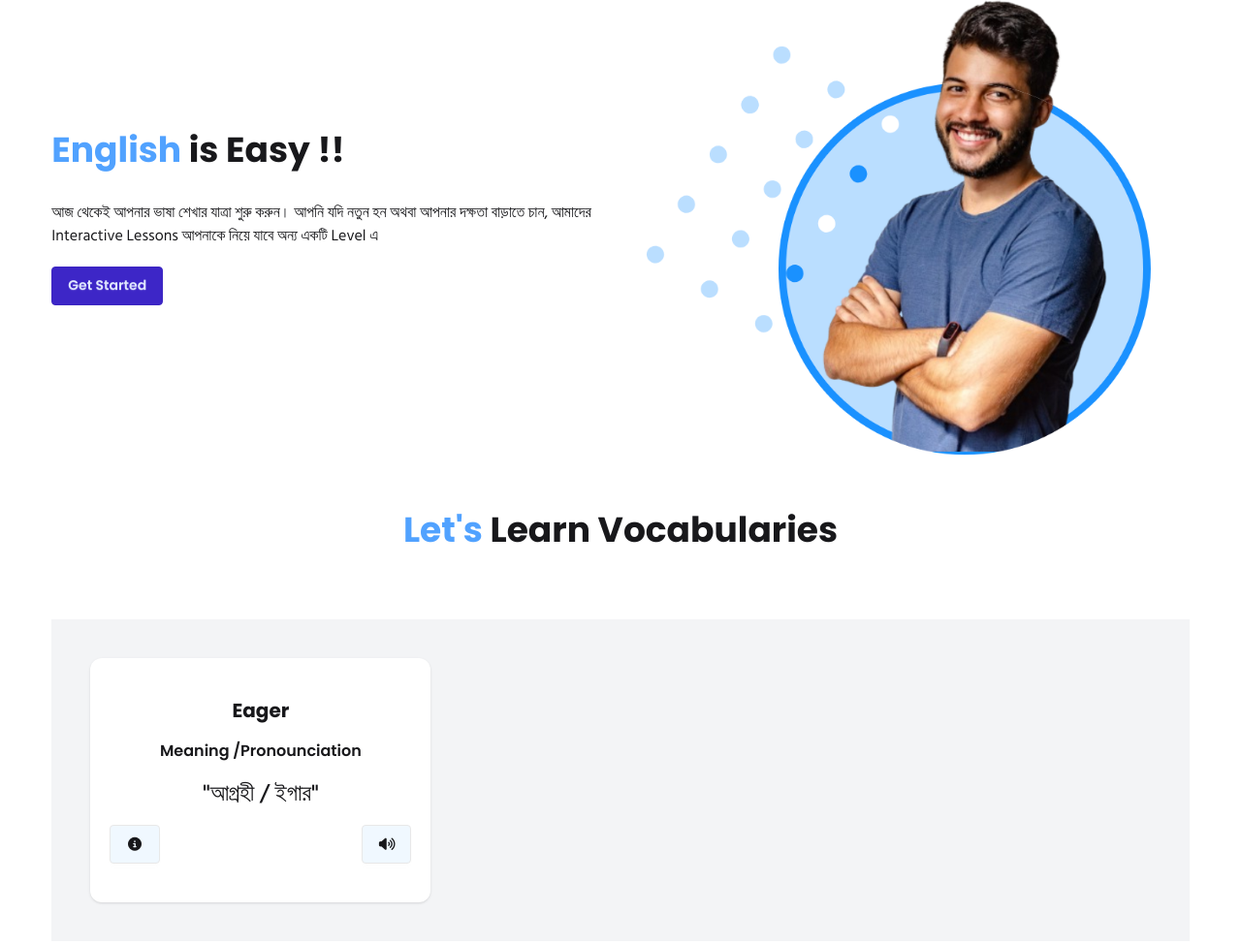
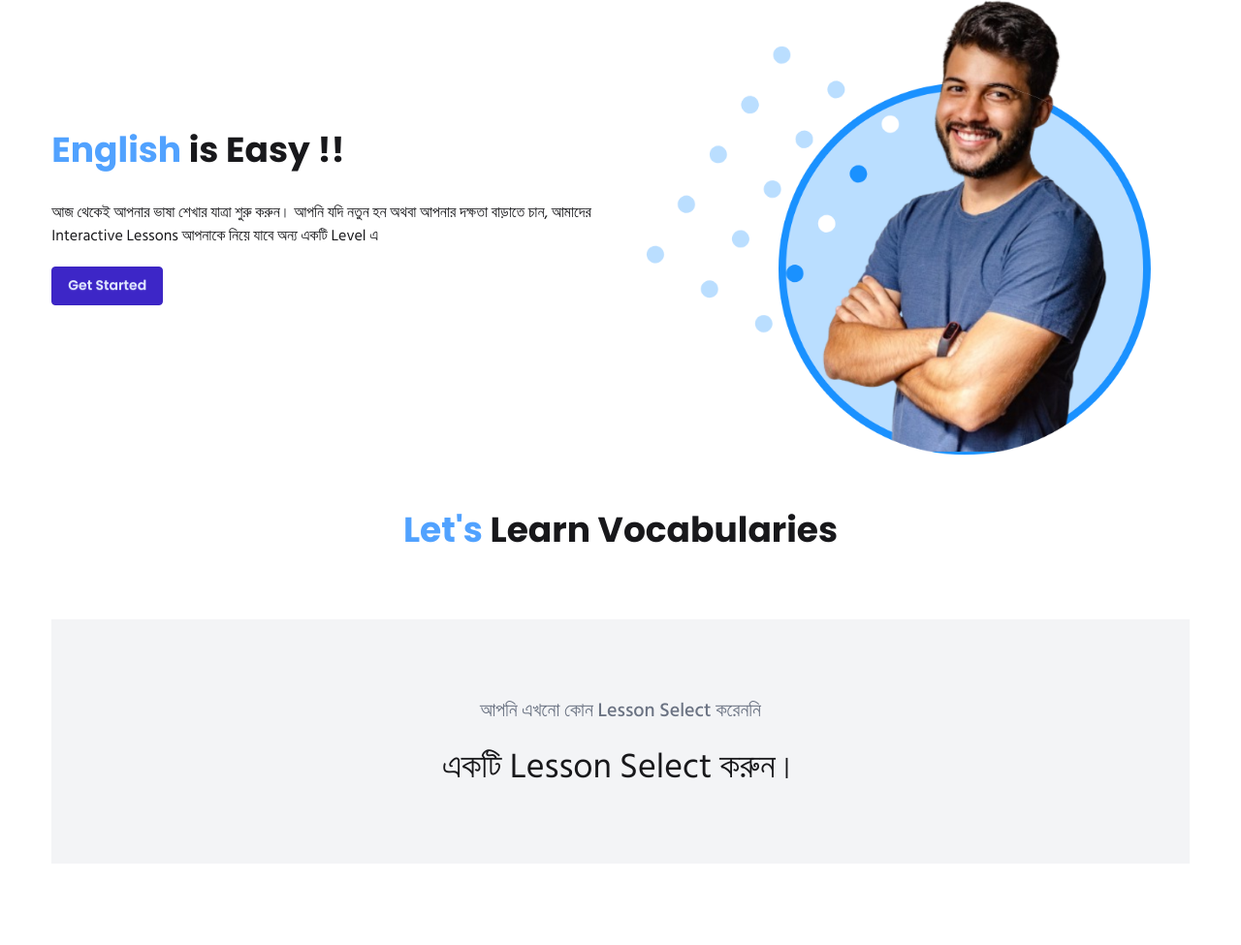
Before and after one commit to 404Shihab/english-janala, a plain HTML site: page index.html in a window 1280 px wide. Shown: the part 150-1125 px from the top of the page at 97% size. After the commit the page ends 1081 px from the top, so only its background shows below. Drawn offline with nearby package versions, Linux system fonts and the light colour scheme; no server answers.

Commit message:
update word container to display lesson selection prompt and word details dynamically

```diff
--- a/index.html
+++ b/index.html
@@ -83,18 +83,12 @@
     <div id="level-container" class="flex gap-5 flex-wrap justify-center"></div>
 
   </section>
+  <section id="word-container" class="bg-gray-100 p-10 w-11/12 mx-auto my-10 grid grid-cols-3 gap-5">
+    <div class="text-center col-span-full rounded-xl py-10 space-y-6 ">
+      <p class="text-xl font-medium text-gray-500 font-bangla">আপনি এখনো কোন Lesson Select করেননি</p>
+      <h2 class="text-4xl  font-bangla">একটি Lesson Select করুন।</h2>
+    </div>
 
-  <section id="word-container" class="bg-gray-100 p-10 w-11/12 mx-auto my-10 grid grid-cols-3 gap-5">
-  <div class="bg-white rounded-xl shadow-sm text-center py-10 px-5 space-y-4">
-    <h2 class="font-bold text-xl">Eager</h2>
-    <p class="font-semibold">Meaning /Pronounciation</p>
-
-    <div class="font-bangla text-2xl font-medium">"আগ্রহী / ইগার"</div>
-    <div class="flex justify-between items-center">
-      <button class="btn bg-[#1A91FF10] hover:bg-[#1A91FF80]"><i class="fa-solid fa-circle-info"></i></button>
-      <button class="btn bg-[#1A91FF10] hover:bg-[#1A91FF80]"><i class="fa-solid fa-volume-high"></i></button>
-    </div>
-  </div>
   </section>
 
 
--- a/script.js/index.js
+++ b/script.js/index.js
@@ -15,14 +15,23 @@ const displayLevelWords = (words) =>{
     // console.log(words);
 
     const wordContainer = document.getElementById('word-container');
-    wordContainer.innerHTML="";
+    wordContainer.innerHTML= "" ;
 
     for (const word of words) {
         // console.log(word);
         const card = document.createElement("div");
 
         card.innerHTML=`
-        <p>Shihab</p>
+        <div class="bg-white rounded-xl shadow-sm text-center py-10 px-5 space-y-4">
+        <h2 class="font-bold text-xl">${word.word}</h2>
+        <p class="font-semibold">Meaning /Pronounciation</p>
+
+        <div class="font-bangla text-2xl font-medium">"${word.meaning} / ${word.pronunciation}"</div>
+        <div class="flex justify-between items-center">
+        <button class="btn bg-[#1A91FF10] hover:bg-[#1A91FF80]"><i class="fa-solid fa-circle-info"></i></button>
+        <button class="btn bg-[#1A91FF10] hover:bg-[#1A91FF80]"><i class="fa-solid fa-volume-high"></i></button>
+        </div>
+        </div>
         `
 
         wordContainer.append(card);
```
